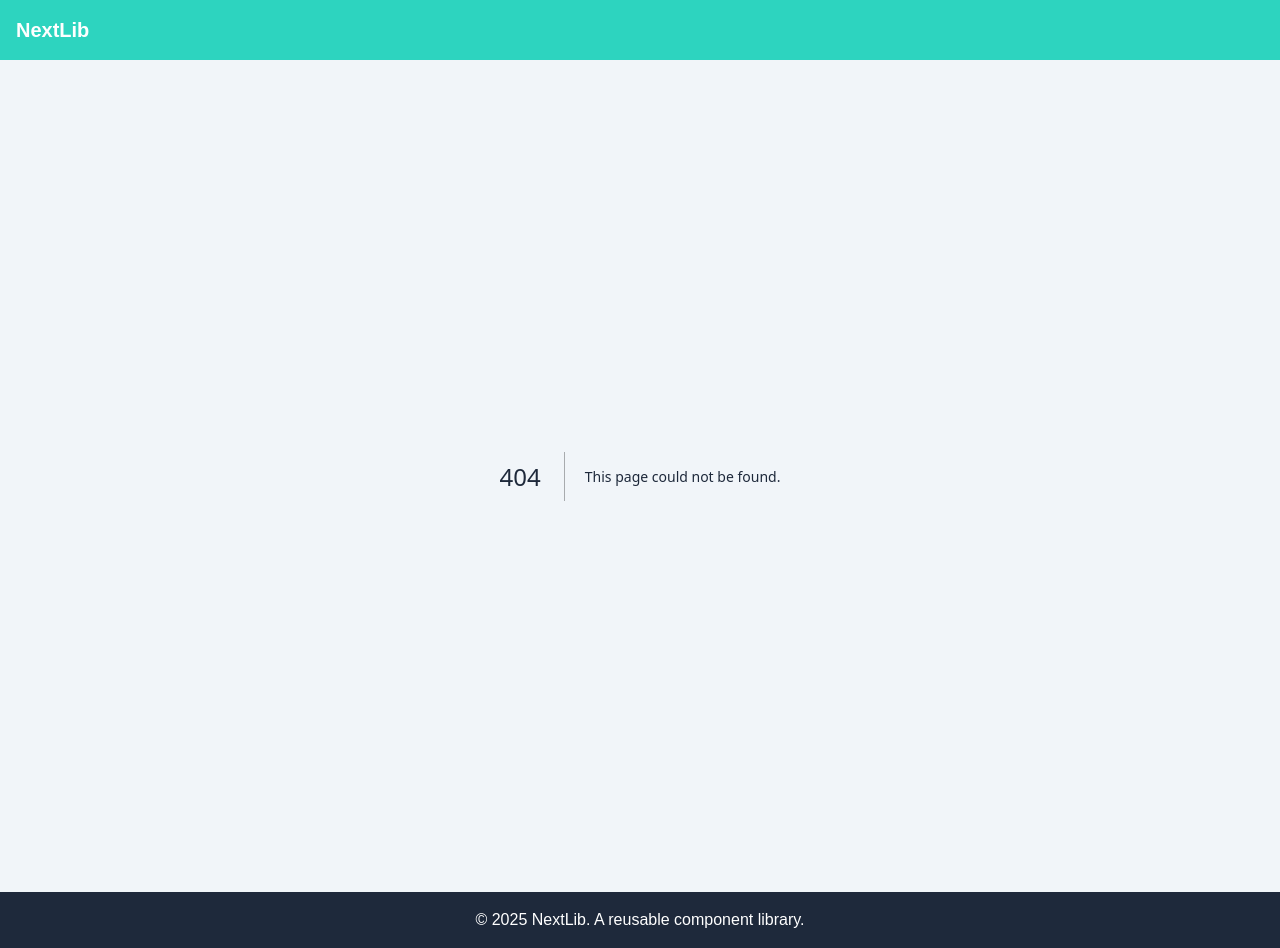
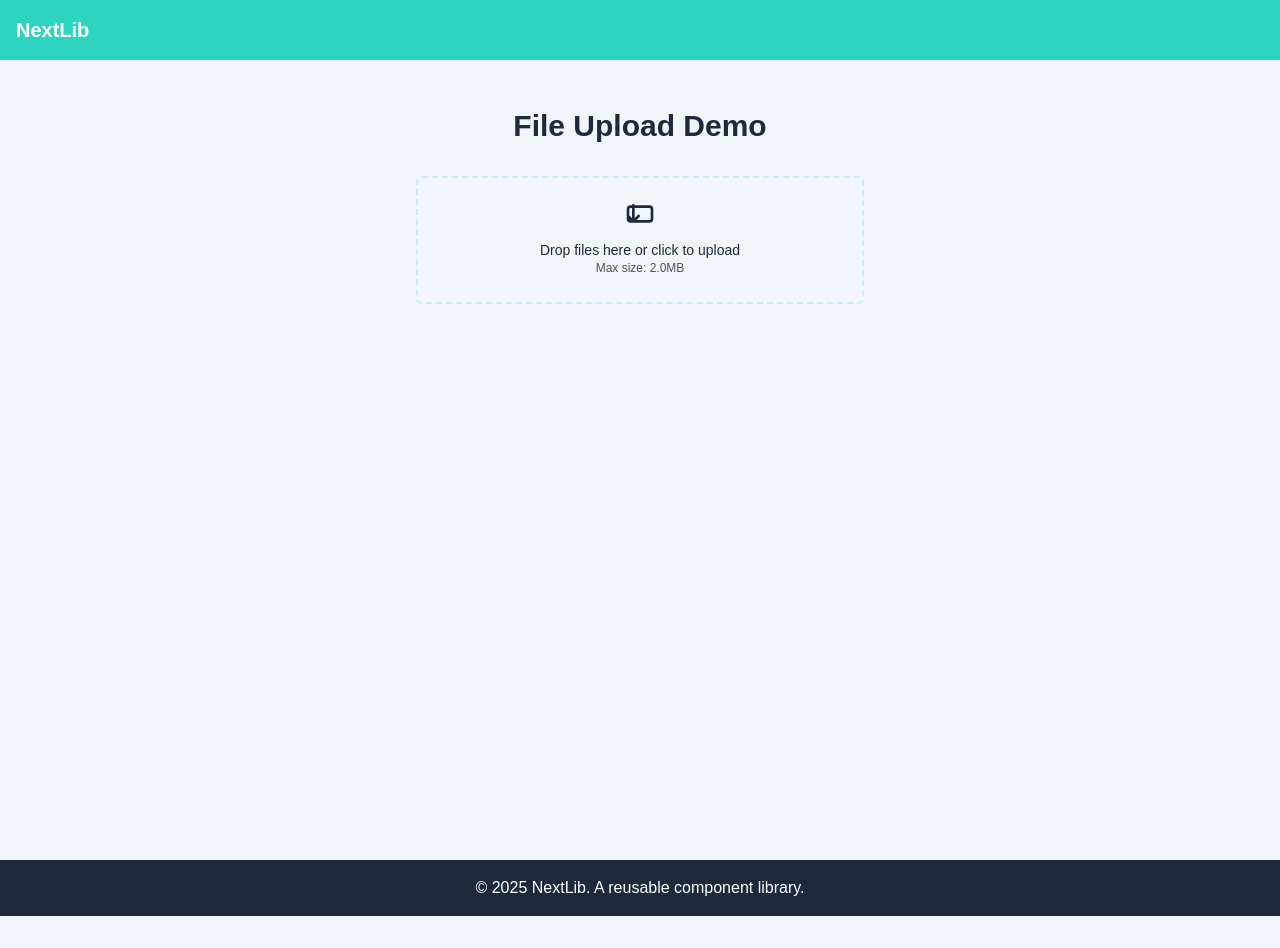
Before and after one commit to RajonDey/nextjs-component-library, a Next.js app: page /file-upload in a window 1280 px wide. Before the commit this address had no page. After the commit the page ends 916 px from the top, so only its background shows below. Built offline with nearby package versions, Linux system fonts and the light colour scheme.

Commit message:
added file upload feature

```diff
--- /dev/null
+++ b/app/file-upload/page.tsx
@@ -0,0 +1,44 @@
+// app/file-upload/page.tsx
+"use client";
+
+import { useState } from "react";
+import { FileUpload } from "../../components";
+
+export default function FileUploadPage() {
+  const [uploadedFiles, setUploadedFiles] = useState<File[]>([]);
+
+  const handleFilesChange = (files: File[]) => {
+    setUploadedFiles(files);
+    console.log("Uploaded Files:", files);
+  };
+
+  return (
+    <div className="flex flex-col items-center space-y-8 py-8 px-4">
+      <h1 className="text-3xl font-bold text-brand-secondary">
+        File Upload Demo
+      </h1>
+      <div className="w-full max-w-md">
+        <FileUpload
+          onFilesChange={handleFilesChange}
+          multiple={true}
+          accept="image/*,.pdf"
+          maxSize={2 * 1024 * 1024} // 2MB limit
+        />
+      </div>
+      {uploadedFiles.length > 0 && (
+        <div className="w-full max-w-md">
+          <h2 className="text-xl font-semibold text-brand-secondary mb-2">
+            Uploaded Files:
+          </h2>
+          <ul className="space-y-2 text-brand-secondary/80">
+            {uploadedFiles.map((file) => (
+              <li key={file.name} className="bg-brand-bg p-2 rounded-md">
+                {file.name} ({(file.size / 1024).toFixed(2)} KB)
+              </li>
+            ))}
+          </ul>
+        </div>
+      )}
+    </div>
+  );
+}
--- /dev/null
+++ b/components/file-upload/FileUpload.tsx
@@ -0,0 +1,85 @@
+// components/file-upload/FileUpload.tsx
+"use client";
+
+import React, { ChangeEvent, useState } from "react";
+
+type FileUploadProps = {
+  onFilesChange: (files: File[]) => void;
+  multiple?: boolean;
+  accept?: string; // e.g., "image/*,.pdf"
+  maxSize?: number; // in bytes
+};
+
+const FileUpload: React.FC<FileUploadProps> = ({
+  onFilesChange,
+  multiple = false,
+  accept,
+  maxSize = 5 * 1024 * 1024, // Default: 5MB
+}) => {
+  const [error, setError] = useState<string | null>(null);
+
+  const handleFileChange = (e: ChangeEvent<HTMLInputElement>) => {
+    const files = Array.from(e.target.files || []);
+
+    // Reset error
+    setError(null);
+
+    // Check file size
+    const oversizedFiles = files.filter((file) => file.size > maxSize);
+    if (oversizedFiles.length > 0) {
+      setError(`File(s) exceed max size of ${maxSize / (1024 * 1024)}MB`);
+      return;
+    }
+
+    onFilesChange(files);
+  };
+
+  return (
+    <div className="space-y-4">
+      <div className="flex items-center justify-center w-full">
+        <label
+          htmlFor="file-upload"
+          className="flex flex-col items-center justify-center w-full h-32 border-2 border-brand-primary/20 border-dashed rounded-md cursor-pointer bg-brand-bg hover:bg-brand-primary/10 transition-colors"
+        >
+          <div className="flex flex-col items-center justify-center pt-5 pb-6">
+            <svg
+              className="w-8 h-8 text-brand-secondary mb-2"
+              fill="none"
+              stroke="currentColor"
+              viewBox="0 0 24 24"
+              xmlns="http://www.w3.org/2000/svg"
+            >
+              <path
+                strokeLinecap="round"
+                strokeLinejoin="round"
+                strokeWidth="2"
+                d="M7 16V4m0 12l-4-4m4 4l4-4m-4 4h12a2 2 0 002-2V7a2 2 0 00-2-2H5a2 2 0 00-2 2v7a2 2 0 002 2h12"
+              />
+            </svg>
+            <p className="text-sm text-brand-secondary">
+              {multiple
+                ? "Drop files here or click to upload"
+                : "Drop a file here or click to upload"}
+            </p>
+            {maxSize && (
+              <p className="text-xs text-brand-secondary/80">
+                Max size: {(maxSize / (1024 * 1024)).toFixed(1)}MB
+              </p>
+            )}
+          </div>
+          <input
+            id="file-upload"
+            type="file"
+            multiple={multiple}
+            accept={accept}
+            onChange={handleFileChange}
+            className="hidden"
+          />
+        </label>
+      </div>
+      {error && <p className="text-brand-accent text-sm">{error}</p>}
+    </div>
+  );
+};
+
+export default FileUpload;
--- /dev/null
+++ b/components/index.tsx
@@ -0,0 +1 @@
+export { default as FileUpload } from "./file-upload/FileUpload";
```
Also changed, not shown: 1 other file (tests, documents, lock files or other folders).
